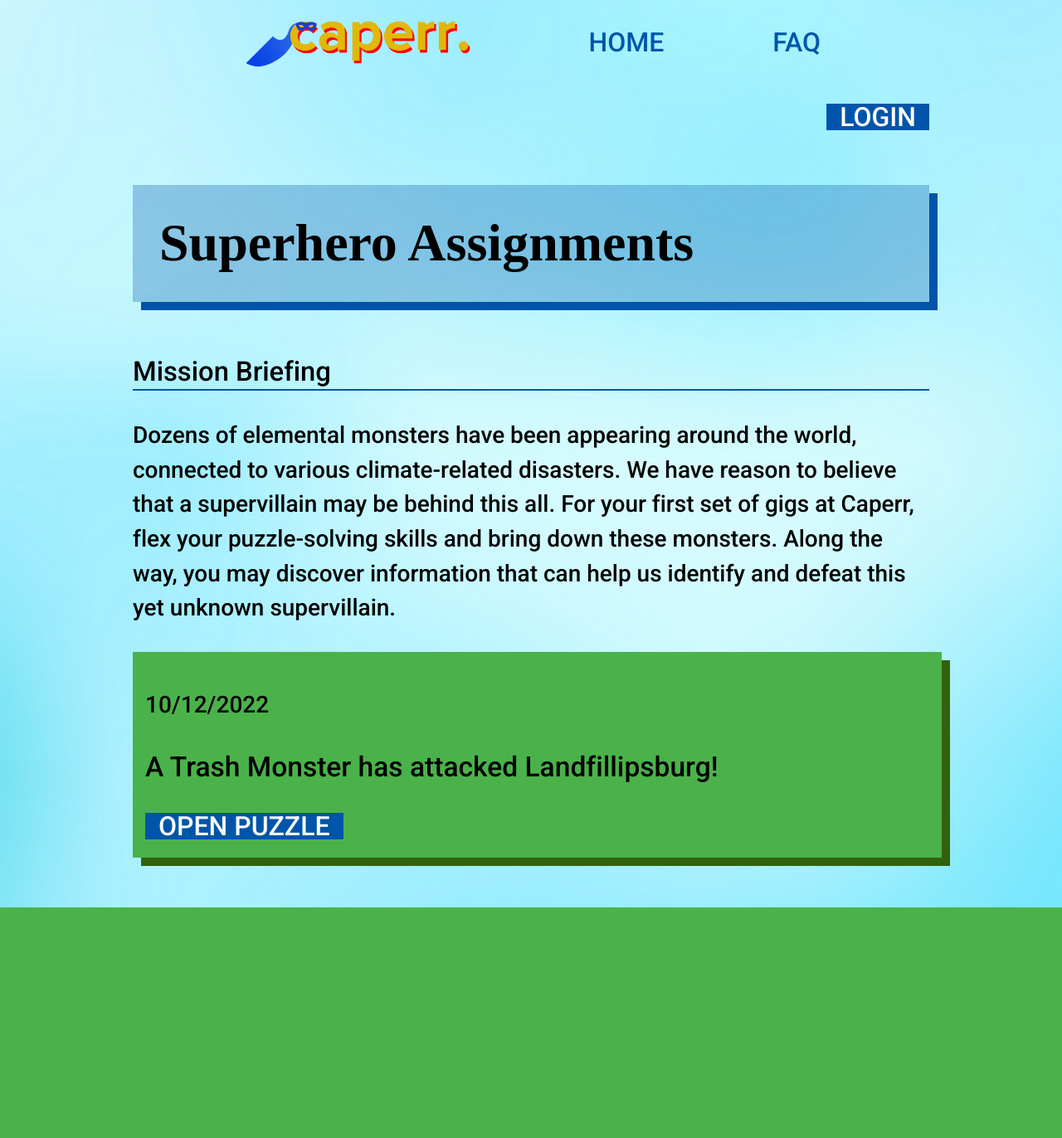
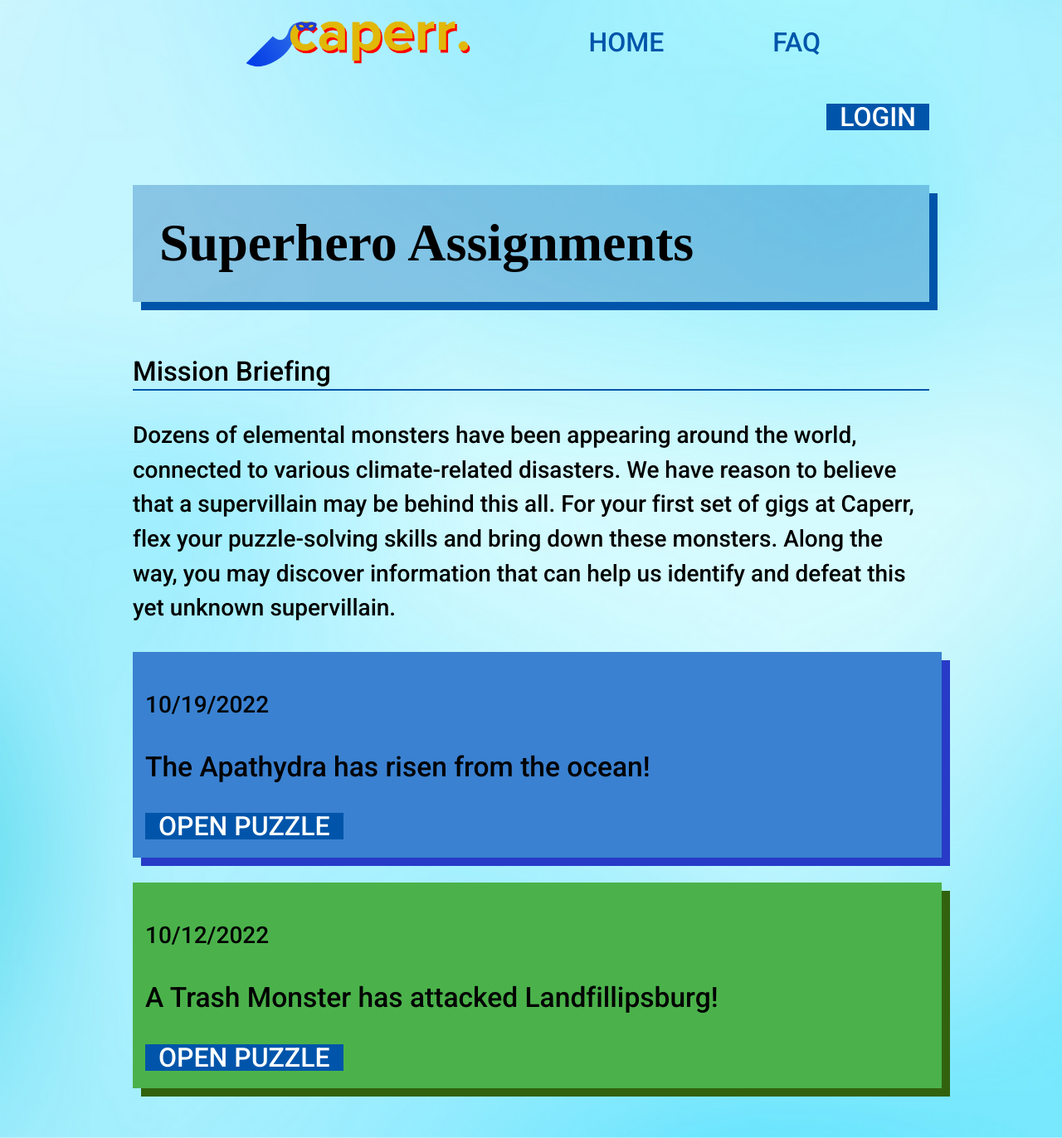
Before and after one commit to MatthewStein/caperr, a Django app: page /puzzles in a window 1280 px wide. Shown: the whole page at 83% size. Before the commit the page ends 1094 px from the top, so only its background shows below. Run offline with Django 3.2, Linux system fonts and the light colour scheme; data comes from the database, SQL or seed files in the repository; some libraries are stand-ins or nearby versions; some web fonts are replaced.

Commit message:
Launch Apathydra puzzle

```diff
--- a/puzzles/templates/puzzles.html
+++ b/puzzles/templates/puzzles.html
@@ -34,11 +34,11 @@
 <h3>Mission Briefing</h3>
 <p>Dozens of elemental monsters have been appearing around the world, connected to various climate-related disasters. We have reason to believe that a supervillain may be behind this all. For your first set of gigs at Caperr, flex your puzzle-solving skills and bring down these monsters. Along the way, you may discover information that can help us identify and defeat this yet unknown supervillain.</p>
 
-<!-- <div class="puzzle water-puzzle-block">
+<div class="puzzle water-puzzle-block">
     <p>10/19/2022</p>
     <p style="font-size:1.2em;">The Apathydra has risen from the ocean!</p>
     <a class="btn" href="/puzzle/apathydra">Open Puzzle</a>
-</div> -->
+</div>
 
 <div class="puzzle earth-puzzle-block">
     <p>10/12/2022</p>
```
